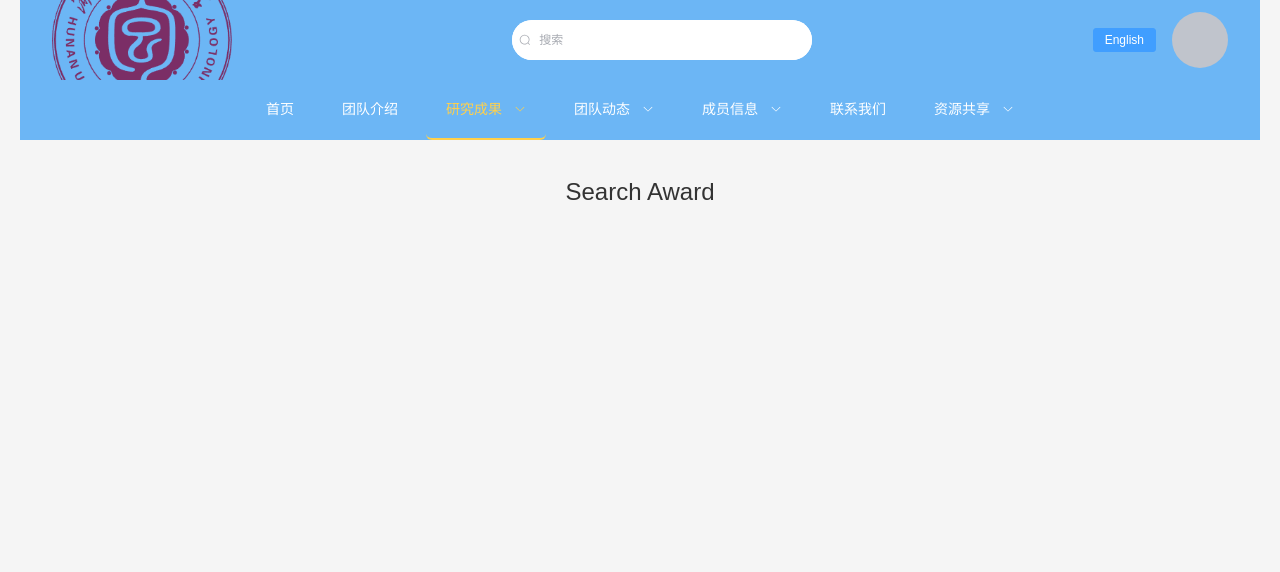
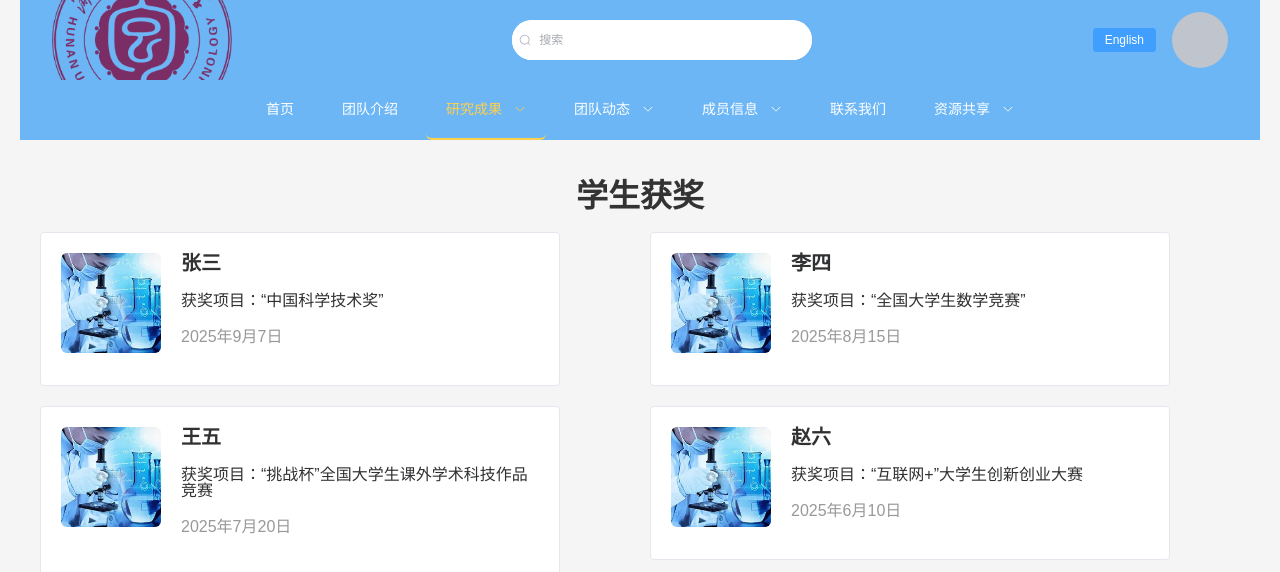
Before and after one commit to Applewst/intelligent, a Vue app in the folder interface/: page /search/award in a window 1280 px wide. Shown: the top 572 px of the page. Built offline with nearby package versions, Linux system fonts and the light colour scheme.

Commit message:
获奖情况

```diff
--- /dev/null
+++ b/interface/src/api/award.js
@@ -0,0 +1 @@
+import request from './request';
--- a/interface/src/views/SearchAward.vue
+++ b/interface/src/views/SearchAward.vue
@@ -1,18 +1,105 @@
 <script setup>
+import {  ref } from 'vue'
+const list = ref([
+  {
+    name: '张三',
+    project: '“中国科学技术奖”',
+    time: '2025年9月7日',
+    img: '../assets/images/1.jpg',
+    id:1
+  },
+  {
+    name: '李四',
+    project: '“全国大学生数学竞赛”',
+    time: '2025年8月15日',
+    img: '../assets/images/2.jpg',
+    id:2
+  },
+  {
+    name: '王五',
+    project: '“挑战杯”全国大学生课外学术科技作品竞赛',
+    time: '2025年7月20日',
+    img: '../assets/images/3.jpg',
+    id:3
+  },
+  {
+    name: '赵六',
+    project: '“互联网+”大学生创新创业大赛',
+    time: '2025年6月10日',
+    img: '../assets/images/4.jpg',
+    id:4
+  }
+])
 
 </script>
 
 <template>
   <div class="team-introduce">
-    <h1>Search Award</h1>
-  </div>
+    <div class="team-introduce-title">学生获奖</div>
+    <el-row v-loading="loading" :gutter="20">
+      <el-col v-for="item in list" :key="item.id" :xs="24" :sm="12" class="item-box">
+        <el-card style="max-width: 520px; margin-bottom: 20px;" shadow="hover">
+          <div class="item-content">
+            <img src="../assets/images/1.jpg" alt="获奖图片" />
+            <div class="item-infor">
+              <h3>{{item.name}}</h3>
+              <p>获奖项目：{{item.project}}</p>
+              <p class="make-time">{{item.time}}</p>
+            </div>
+
+          </div>
+        </el-card>
+
+      </el-col>
+
+    </el-row>
+
+</div>
 </template>
 
 <style scoped lang="less">
 .team-introduce {
   text-align: center;
   margin-top: 100px;
-  font-size: 24px;
+  max-width: 1200px;
+  margin: 100px auto;
   color: #333;
 }
+.team-introduce-title {
+  font-weight: bold;
+  font-size: 32px;
+  margin-bottom: 20px;
+}
+
+
+.item-content{
+  flex: 1;
+  min-width: 0;
+  display: flex;
+  img{
+    width: 100px;
+    height: 100px;
+    margin-right: 20px;
+    object-fit: cover;
+    border-radius: 6px;
+
+  }
+  .item-infor{
+    text-align: left;
+    h3{
+      font-size: 20px;
+      font-weight: bold;
+      margin-bottom: 20px;
+    }
+    p{
+      font-size: 16px;
+      margin-bottom: 20px;
+    }
+    .make-time{
+      color: #999;
+    }
+  }
+}
+
+
 </style>
```
